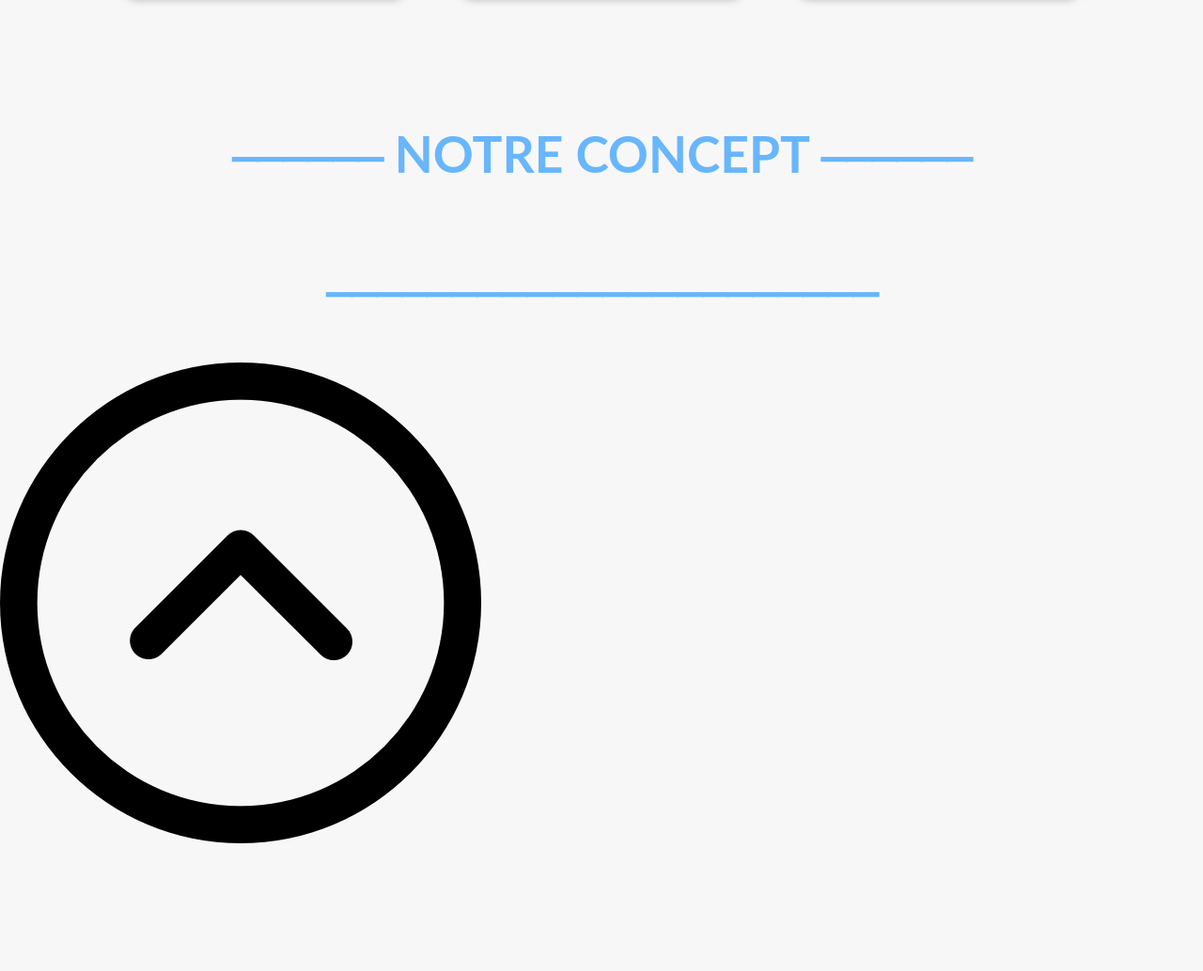
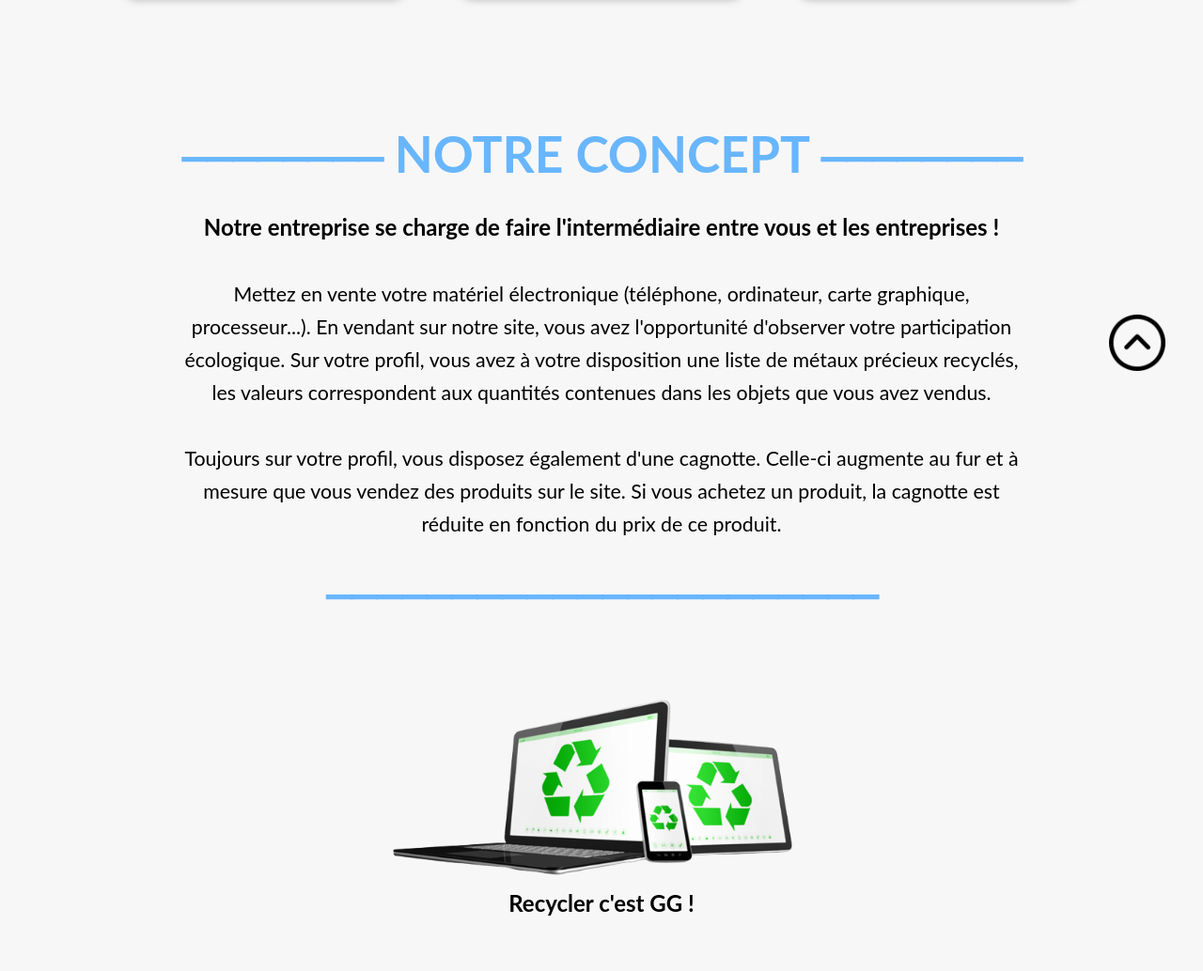
Before and after one commit to FelixPerso/ProjetWebPHP_commerce_equitable, a PHP site: page / in a window 1280 px wide. Shown: the part 365-1399 px from the top of the page at 94% size. Before the commit the page ends 1263 px from the top, so only its background shows below. Run offline with PHP 8.4, Linux system fonts and the light colour scheme; some libraries are stand-ins or nearby versions.

Commit message:
modif index ajout img + concept et modif achat ajout img

```diff
--- a/assets/css/main.css
+++ b/assets/css/main.css
@@ -12,6 +12,7 @@ h1 {
     font-size: 40pt;
     text-align: center;
     margin-top: -5%;
+
     grid-column-start: body1;
     grid-column-end: body2;
 }
@@ -28,18 +29,20 @@ h1 {
 
 
 .p-concept {
-
     grid-column-start: body1;
     grid-column-end: body2;
     color: #000;
-    font-size: 14pt;
+    font-size: 16pt;
     line-height: 35px;
     text-align: center;
-    margin-left: 10%;
-    margin-right: 10%;
-    margin-top: -2%;
+    margin-left: 15%;
+    margin-right: 15%;
+    margin-top: -4%;
+
 }
-
+.p-concept B {
+    font-size: 18pt;
+}
 
 .grand-rectangle1 .phrases {
 
@@ -138,3 +141,32 @@ h1 {
     color: #000;
     text-align: center;
 }
+.slogan {
+    text-align: center;
+    font-size: 18pt;
+}
+
+.fond-img {
+    position: relative;
+    grid-column-start: body1;
+    grid-column-end: body2;
+    width: 40%;
+    height: auto;
+    margin-left: 30%;
+    margin-right: 30%;
+}
+.arrowtop {
+    position: fixed;
+    right: 40px;
+    bottom: 40px;
+    height: 60px;
+  }
+
+.arrowtop:hover {
+
+    z-index: 0;
+    height: 65px;
+    bottom: 37.5px;
+    right: 37.5px;
+
+}
--- a/index.php
+++ b/index.php
@@ -56,16 +56,27 @@
                 </a>
             </div>
         </div>
-        <h1>⎯⎯⎯⎯⎯⎯ NOTRE CONCEPT ⎯⎯⎯⎯⎯⎯</h1>
-        <p class="p-concept"></p>
+        <h1>⎯⎯⎯⎯⎯⎯⎯⎯ NOTRE CONCEPT ⎯⎯⎯⎯⎯⎯⎯⎯</h1>
+        <p class="p-concept">
+        <B>Notre entreprise se charge de faire l'intermédiaire entre vous et les entreprises !</B><br><br>
+        Mettez en vente votre matériel électronique (téléphone, ordinateur, carte graphique, processeur...).
+        En vendant sur notre site, vous avez l'opportunité d'observer votre participation écologique.
+        Sur votre profil, vous avez à votre disposition une liste de métaux précieux recyclés,
+        les valeurs correspondent aux quantités contenues dans les objets que vous avez vendus.<br><br>
+        Toujours sur votre profil, vous disposez également d'une cagnotte.
+         Celle-ci augmente au fur et à mesure que vous vendez des produits sur le site.
+         Si vous achetez un produit, la cagnotte est réduite en fonction du prix de ce produit.  </p>
         <h1 class="trait">⎯⎯⎯⎯⎯⎯⎯⎯⎯⎯⎯⎯⎯⎯⎯⎯⎯⎯⎯⎯⎯⎯</h1>
+
+        <img class="fond-img" src="./images/image_fond_index.png">
+        <p class="p-concept"><B> Recycler c'est GG !</B><p>
     </section>
 
     <script src="https://ajax.googleapis.com/ajax/libs/jquery/3.1.0/jquery.min.js"></script>
     <script src="./assets/javascript/transitionBurger.js"></script>
     <a href="#">
-    <img class="arrowtop" src="../images/arrow_top.png" alt="arrowtop">
-</a>
+    <img class="arrowtop" src="./images/arrow_top.png" alt="arrowtop">
+    </a>
 
 </body>
 </html>
--- a/pages/achat.php
+++ b/pages/achat.php
@@ -48,6 +48,7 @@
         </header>
                 <?php
                     $val =0;
+                    $numimg = 0;
                     $titre = mysqli_query($conn,"SELECT name FROM TypeItem ORDER BY id ASC ");
                     if($titre){
                         foreach($titre as $titreprod)
@@ -56,6 +57,7 @@
                         echo"<div class='rectangle'>";
                         echo"<p>{$titreprod['name']}</p>";
                         $val++;
+                        $numimg++;
                     $itemAndDetails = mysqli_query($conn,"SELECT attribute,value FROM TypeItemDetails where  typeItem = $val");
                     if($itemAndDetails ) {
                         foreach($itemAndDetails as $detail) {
@@ -64,7 +66,7 @@
                         }
                     }
                      echo"<a href='./pages/achat.php'>
-                        <img class='image' src='../images/tel1.png' alt='tel1'>
+                        <img class='image' src='../images/img$numimg.png' alt='tel1'>
                         <div class='bouton'>
                         <p>ACHETER</p></div></a></div>";
                 }
--- a/pages/profil.php
+++ b/pages/profil.php
@@ -84,7 +84,7 @@
                     CustomerProtectedData where id = {$_SESSION['cle_id']}");
                     $caract = mysqli_fetch_array($result2);
 
-                    if($result2){
+                    if($result2!=null){
                         echo"Prénom : {$caract["surname"]}<br>";
                         echo"Nom    : {$caract["firstname"]}<br>";
                         echo"Email  : {$caract["email"]}<br>";
```
Also changed, not shown: assets/css/pages/achat.css (+12 -4 lines), pages/vente.php (+9 -4 lines), Wireflow/wireflow_final.png (added), assets/css/header.css (line endings or trailing spaces), images/image_fond_index.png (added), images/img1.png (added), images/img10.png (added), images/img2.png (added), images/img3.png (added), images/img4.png (added), images/img5.png (added), images/img6.png (added), 4 other files.
